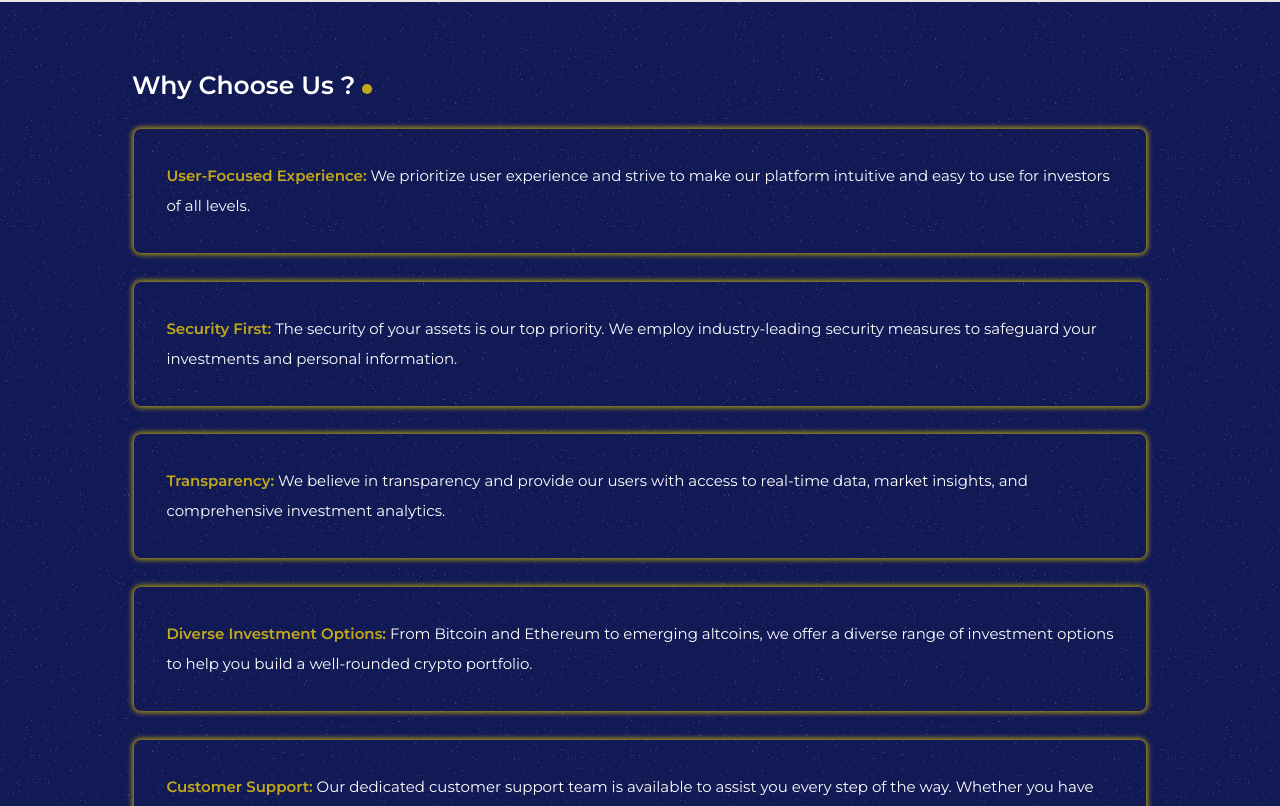
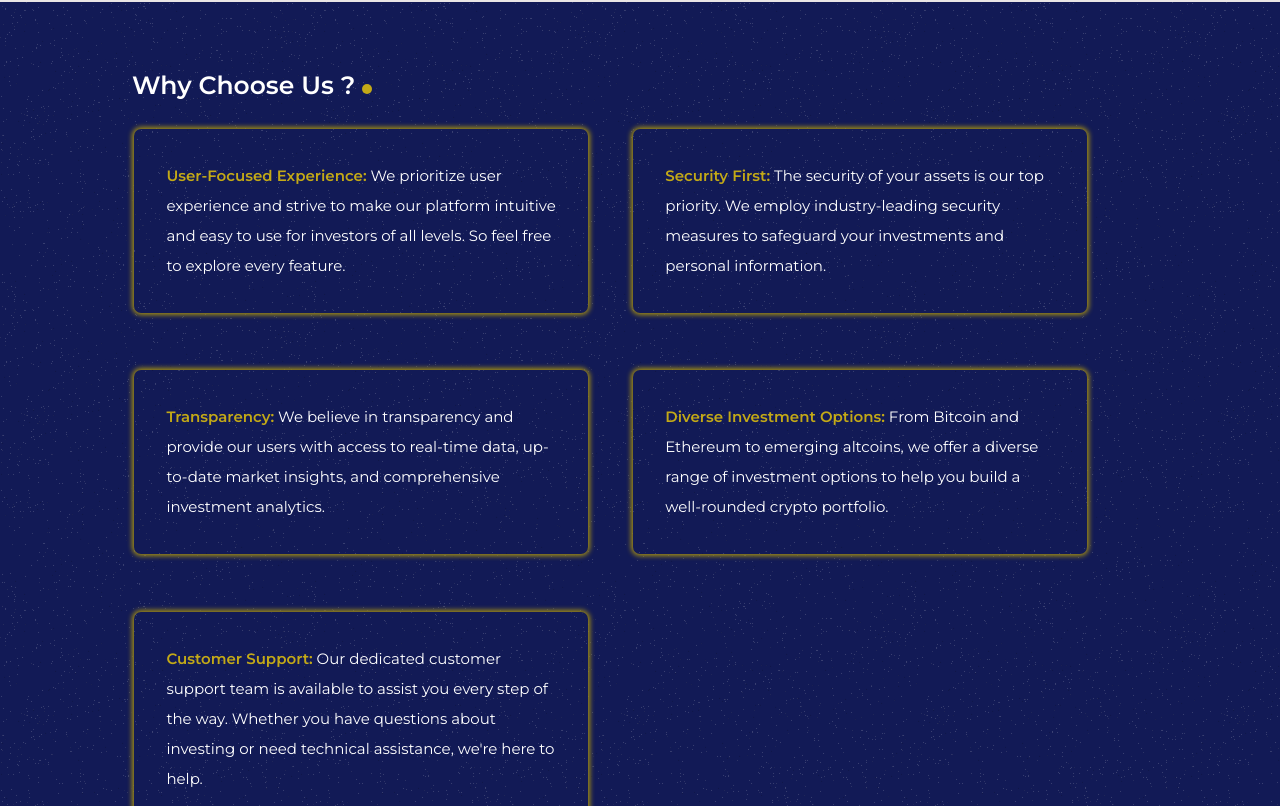
Before and after one commit to Tobby8629/miner, a React (Create React App) app: page /about in a window 1280 px wide. Shown: the part 594-1400 px from the top of the page. Built offline with nearby package versions, Linux system fonts and the light colour scheme; no server answers.

Commit message:
why choose us options layout adjusted

```diff
--- a/src/component/Info/info.css
+++ b/src/component/Info/info.css
@@ -93,9 +93,18 @@
     padding: 3rem 4rem;
   }
 
+  .whyUs ul {
+    /* display: flex;
+    flex-direction: column; */
+    width: 100%;
+  }
+
   .whyUs ul li {
-    padding: 2rem 2rem;
-    line-height: 25px;
+    /* padding: 2rem 2rem;
+    line-height: 25px; */
+    display: inline-block;
+    width: 43%;
+    /* height: 25vh; */
   }
 
   .getStarted {
--- a/src/component/Info/info.jsx
+++ b/src/component/Info/info.jsx
@@ -25,7 +25,8 @@ const info = () => {
         <ul>
           <li>
             <b>User-Focused Experience:</b> We prioritize user experience and strive to make our
-            platform intuitive and easy to use for investors of all levels.
+            platform intuitive and easy to use for investors of all levels. So feel free to explore
+            every feature.
           </li>
           <li>
             <b>Security First:</b> The security of your assets is our top priority. We employ
@@ -33,7 +34,7 @@ const info = () => {
           </li>
           <li>
             <b>Transparency:</b> We believe in transparency and provide our users with access to real-time data,
-            market insights, and comprehensive investment analytics.
+            up-to-date market insights, and comprehensive investment analytics.
           </li>
           <li>
             <b>Diverse Investment Options:</b> From Bitcoin and Ethereum to emerging altcoins, we offer a
```
